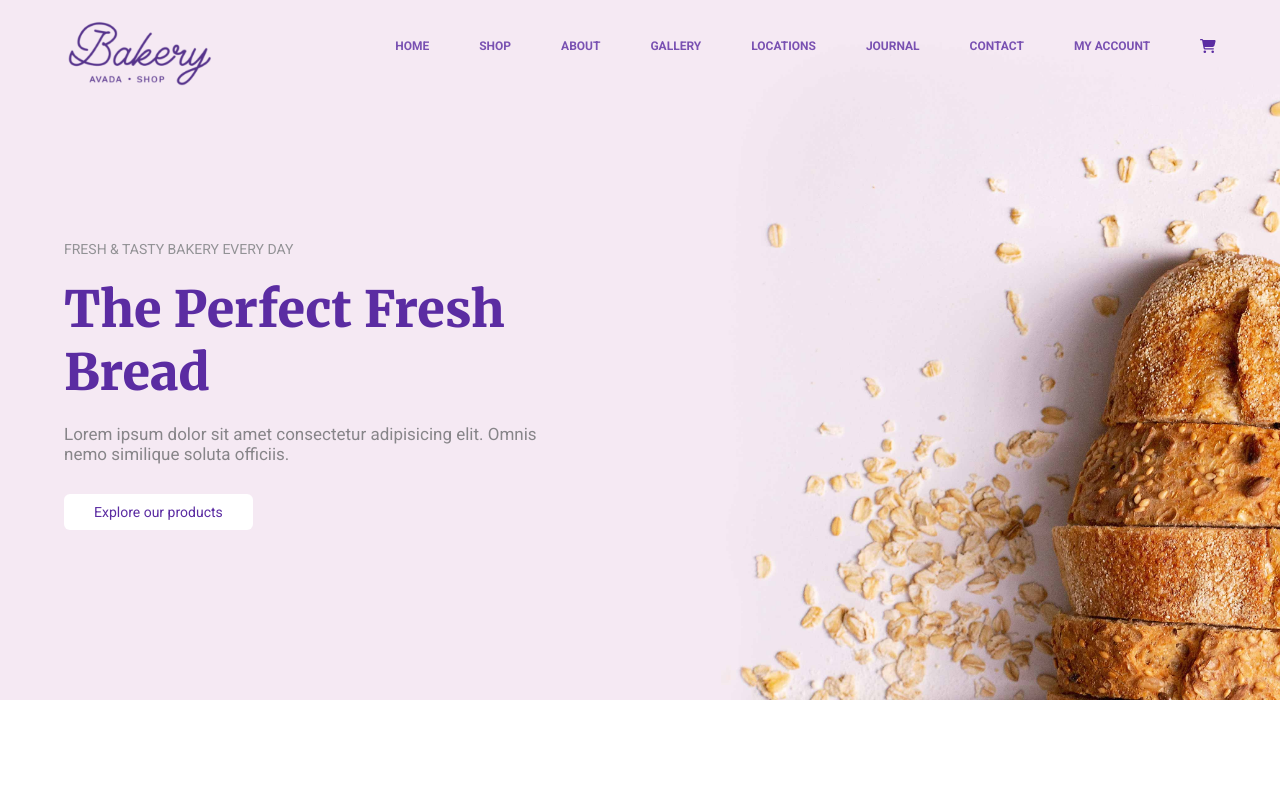
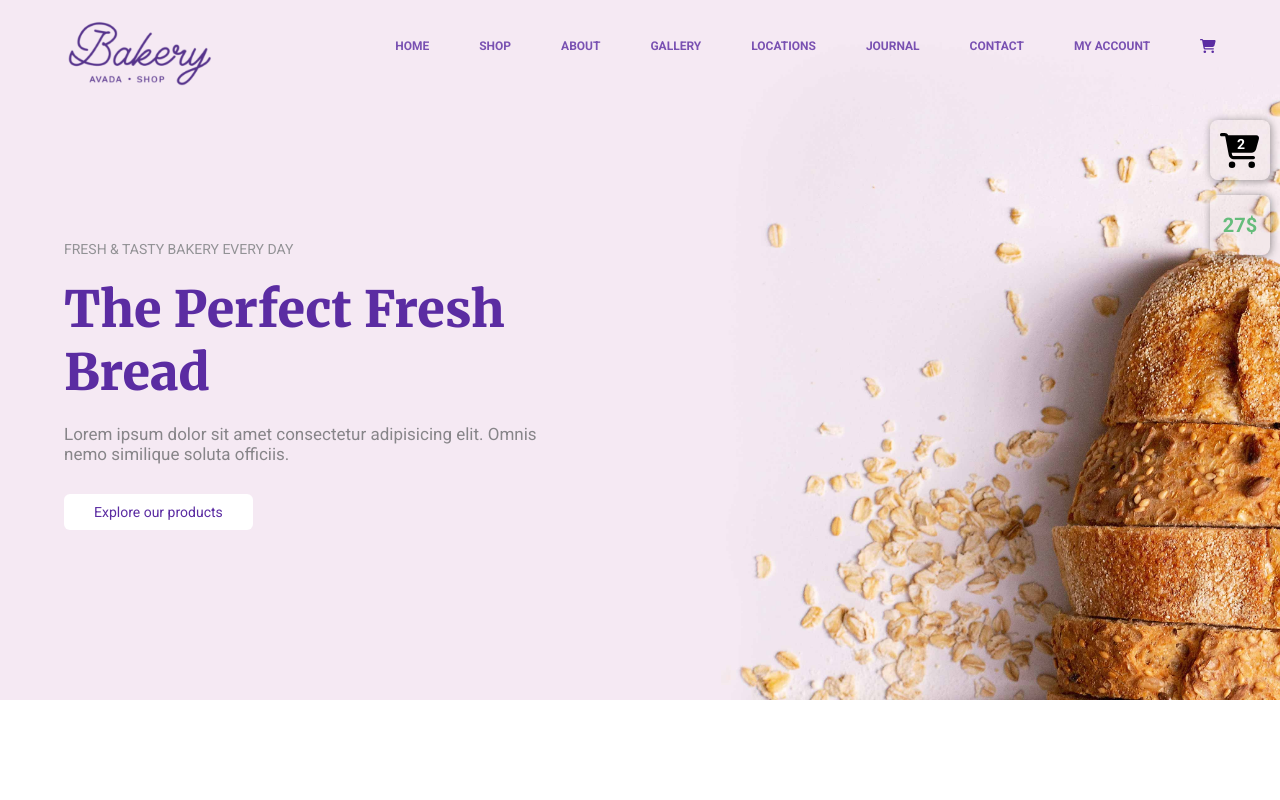
Before and after one commit to Osnago-L/proj-html-vuejs, a Vue app: page / in a window 1280 px wide. Shown: the top 800 px of the page. Built offline with nearby package versions, Linux system fonts and the light colour scheme.

Commit message:
fixed cart element

```diff
--- /dev/null
+++ b/src/components/commons/FixedCart.vue
@@ -0,0 +1,70 @@
+<template>
+  <div class="fixed-cart">
+      <div class="cart">
+          <i class="fa-solid fa-cart-shopping"></i>
+          <span class="title-header">2</span>
+      </div>
+      <div class="total-cost">
+          <span>27$</span>
+      </div>
+  </div>
+</template>
+
+<script>
+export default {
+    name:"FixedCart"
+
+}
+</script>
+
+<style lang="scss" scoped>
+.fixed-cart{
+    position: fixed;
+    top: 120px;
+    right: 10px;
+    z-index: 999;
+
+    &>div{
+        background-color: #e9dedc31;
+        box-shadow: 1px 1px 8px rgba(0, 0, 0, 0.4);
+        width: 60px;
+        height: 60px;
+        border-radius: 8px 8px;
+        margin-bottom: 15px ;
+    }
+    .cart{
+            position: relative;
+            display: flex;
+            flex-direction: column;
+            align-items: center;
+            justify-content: center;
+             cursor: pointer;
+
+            svg{
+                font-size: 35px;
+            }
+            span{
+                position: absolute;
+                top: 12.5px;
+                right: 25px;
+                margin-top: 3px;
+                color:white;
+                font-weight: 700;
+            }
+        }
+
+    .total-cost{
+            display: flex;
+            align-items: center;
+            justify-content: center;
+            cursor: pointer;
+
+            span{
+                font-size: 20px;
+                color:#65bc7b;
+                font-family: 'Roboto', sans-serif;
+                font-weight: 700;
+            }
+    }
+}
+</style>
--- a/src/components/commons/NavListItems.vue
+++ b/src/components/commons/NavListItems.vue
@@ -1,54 +1,54 @@
 <template>
   <nav>
-        <span v-for="element,index in items" :key="index"
-        >{{element.name}}</span>
+    <span v-for="(element, index) in items" :key="index">{{
+      element.name
+    }}</span>
 
     <i class="fa-solid fa-cart-shopping"></i>
   </nav>
 </template>
 
 <script>
-import {navItems} from "../../assets/javascript/data";
+import { navItems } from "../../assets/javascript/data";
 export default {
   name: "NavListItems",
-    data(){
-    return{
-      items:[]
-    }
+  data() {
+    return {
+      items: [],
+    };
   },
-    created(){
-    this.items = navItems
-    }
-}
+  created() {
+    this.items = navItems;
+  },
+};
 </script>
 
 <style lang="scss" scoped>
 @import "../../assets/style/partial/variables.scss";
-nav{
-
+nav {
   display: flex;
   gap: 50px;
 
-    span{
+  span {
     padding-bottom: 8px;
     text-transform: uppercase;
     font-weight: 700;
     font-size: 12px;
-      font-family: 'Roboto', sans-serif;
+    font-family: "Roboto", sans-serif;
     color: $daisy-bush;
     opacity: 0.8;
 
-      &:hover{
+    &:hover {
       font-weight: 700;
-        border-bottom: 2px solid $daisy-bush;
+      border-bottom: 1px solid $daisy-bush;
       cursor: pointer;
     }
   }
-    svg{
+  svg {
     font-size: 14px;
     color: $daisy-bush;
 
-    &:hover{
+    &:hover {
       cursor: pointer;
     }
   }
--- a/src/components/macro/Main.vue
+++ b/src/components/macro/Main.vue
@@ -1,5 +1,6 @@
 <template>
   <div class="main">
+    <FixedCart/>
     <Products/>
     <Weddings/>
     <ProductsPrices/>
@@ -11,6 +12,7 @@
 </template>
 
 <script>
+import FixedCart from "../commons/FixedCart.vue";
 import Products from "../sections/Products.vue";
 import Weddings from "../sections/Weddings.vue";
 import ProductsPrices from "../sections/ProductsPrices.vue";
@@ -22,6 +24,7 @@ import ShopSection from "../sections/ShopSection.vue";
 export default {
     name: "Main",
     components:{
+      FixedCart,
       Products,
       Weddings,
       ProductsPrices,
```
Lines whose indentation alone changed are shown as unchanged.
